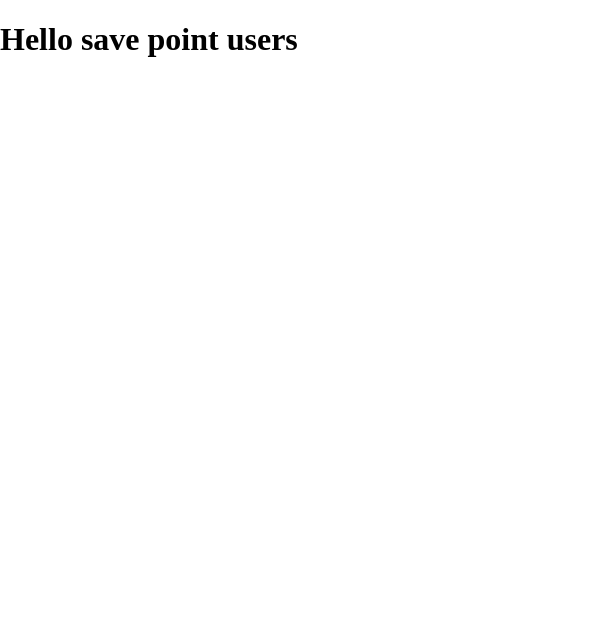
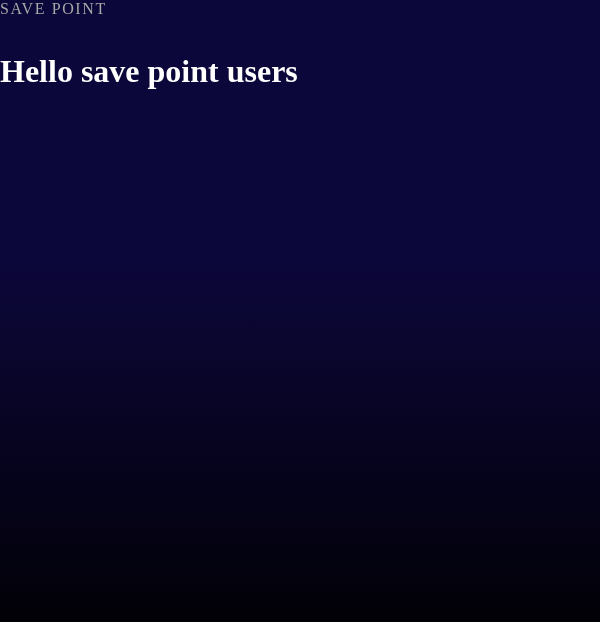
Before and after one commit to xp30n/SAVE-POINT, an Electron app: page index.html in a window 600 px wide. Drawn offline with Linux system fonts and the light colour scheme; a web font is replaced by a local one.

Commit message:
added a new title, removed the window frame and added styling for the main menu

```diff
--- a/index.html
+++ b/index.html
@@ -4,9 +4,11 @@
     <meta charset="UTF-8">
     <meta name="viewport" content="width=device-width, initial-scale=1.0">
     <link rel="stylesheet" href="style.css">
-    <title>SAVE POINT</title>
 </head>
 <body>
+    <div class="title-bar">
+        <span>SAVE POINT</span>
+    </div>
     <main>
         <h1>Hello save point users</h1>
     </main>
--- a/main.js
+++ b/main.js
@@ -3,7 +3,8 @@ const { app, BrowserWindow } = require('electron');
 function createWindow() {
     const win = new BrowserWindow({
         width: 600,
-        height: 700
+        height: 700,
+        frame: false
     })
 
     win.loadFile('index.html')
--- a/style.css
+++ b/style.css
@@ -1,5 +1,30 @@
+@font-face {
+    font-family: 'SavePoint';
+    src: url('./assets/fonts/851Gkktt_005.ttf') format('truetype');
+    font-weight: normal;
+    font-style: normal;
+  }
+
+html,
 body {
-    margin: 0;
-    padding: 0;
-    overflow: hidden;
+  width: 100%;
+  height: 100%;
+  margin: 0;
 }
+
+body {
+  background: linear-gradient(180deg, #0c073a 32.65%, #000 83.55%);
+}
+
+.title-bar {
+  height: 32px;
+  -webkit-app-region: drag;
+  color: #aaa;
+  font-family: 'SavePoint';
+  letter-spacing: 0.1em;
+}
+
+h1 {
+    font-family: 'SavePoint';
+  color: white;
+}
```
Also changed, not shown: 1 other file.
